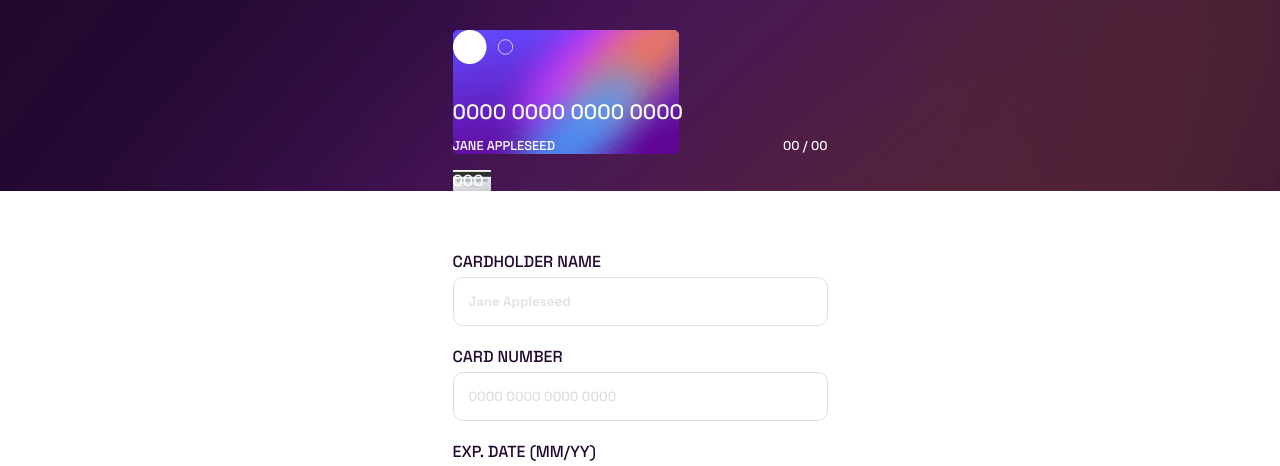
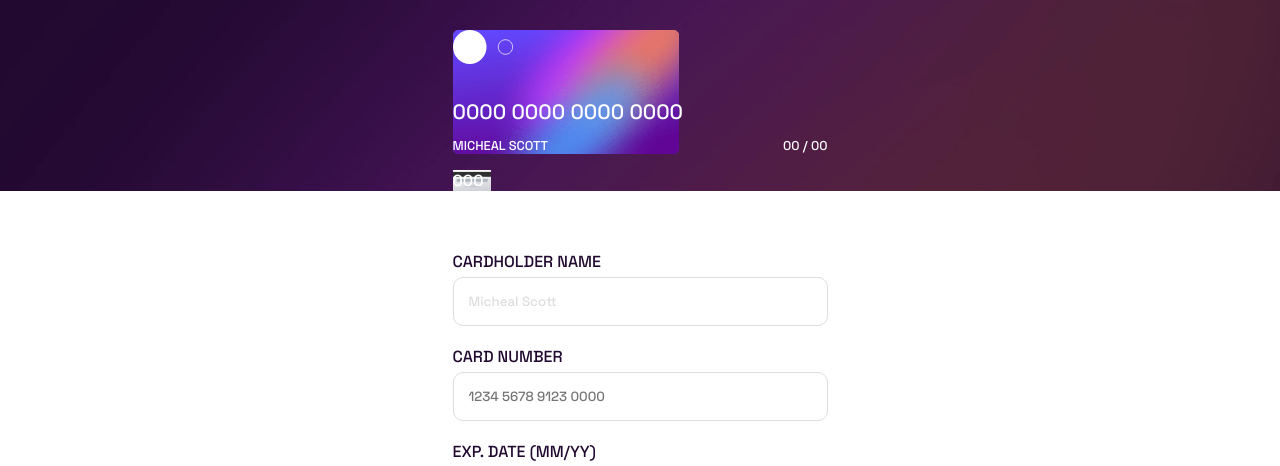
Before and after one commit to emilipothese/interactive-card-vite, a Vue app: page / in a window 1280 px wide. Shown: the top 466 px of the page. Built offline with nearby package versions, Linux system fonts and the light colour scheme.

Commit message:
Add type and placeholder input

```diff
--- a/src/components/FormCard.vue
+++ b/src/components/FormCard.vue
@@ -18,23 +18,23 @@
   <main>
     <div class="form__input">
       <label for="name">Cardholder name</label>
-      <input v-model="card.name" placeholder="edit me" id="name"/>
+      <input type="text" placeholder="Micheal Scott" v-model="card.name" id="name"/>
     </div>
 
     <div class="form__input">
       <label for="number">Card number</label>
-      <input v-model="card.number" placeholder="edit me" id="number"/>
+      <input type="number" placeholder="1234 5678 9123 0000" v-model="card.number" id="number"/>
     </div>
 
     <div class="form__input">
       <label for="end">Exp. date (mm/yy)</label>
-      <input v-model="card.endMonth" placeholder="edit me" id="end"/>
-      <input v-model="card.endYear" placeholder="edit me" id="end"/>
+      <input type="text" placeholder="MM" v-model="card.endMonth" id="end"/>
+      <input type="text" placeholder="YY" v-model="card.endYear" id="end"/>
     </div>
 
     <div class="form__input">
       <label for="cvc">CVC</label>
-      <input v-model="card.backNumber" placeholder="edit me" id="cvc"/>
+      <input type="number" placeholder="123" v-model="card.backNumber" id="cvc"/>
     </div>
 
     <div class="form__input">
@@ -50,7 +50,7 @@ export default {
     return {
       card: {
         number: '0000 0000 0000 0000',
-        name: 'Jane Appleseed',
+        name: 'Micheal Scott',
         endMonth: '00',
         endYear: '00',
         backNumber: '000'
```
